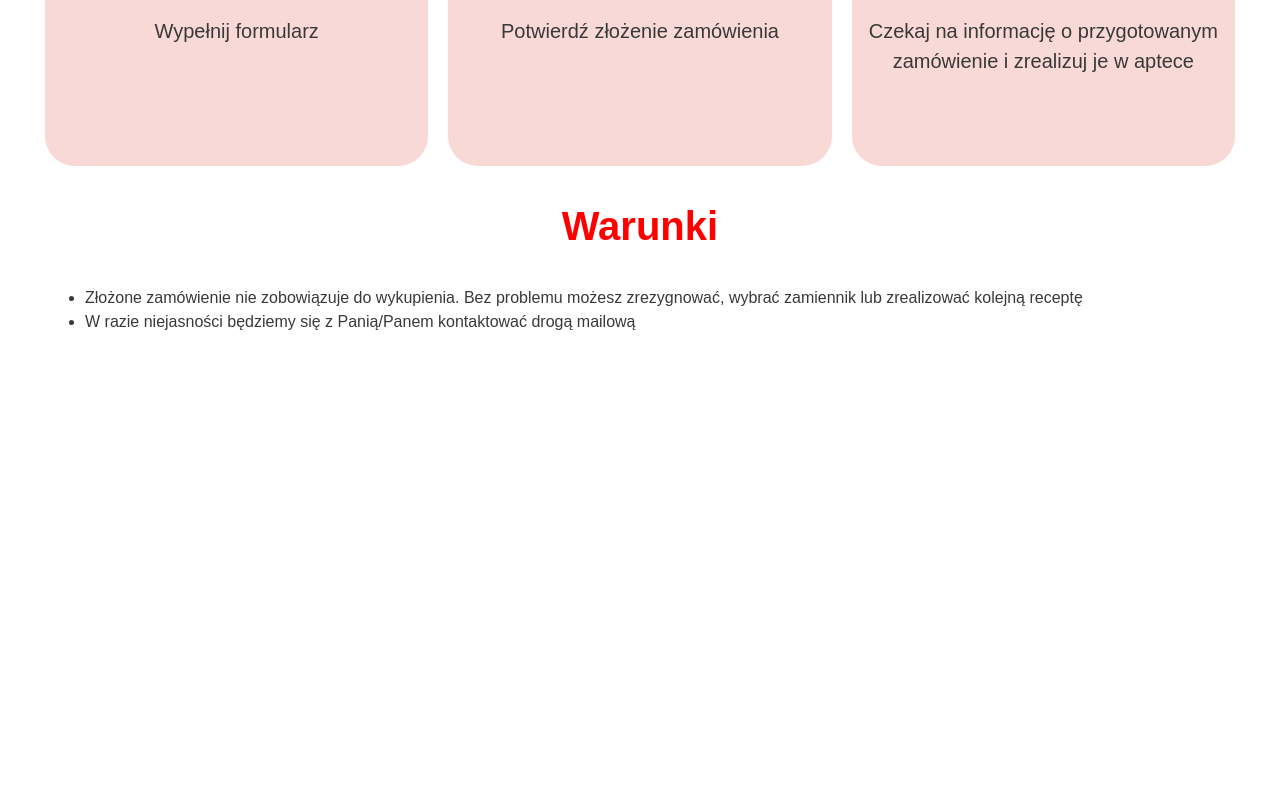
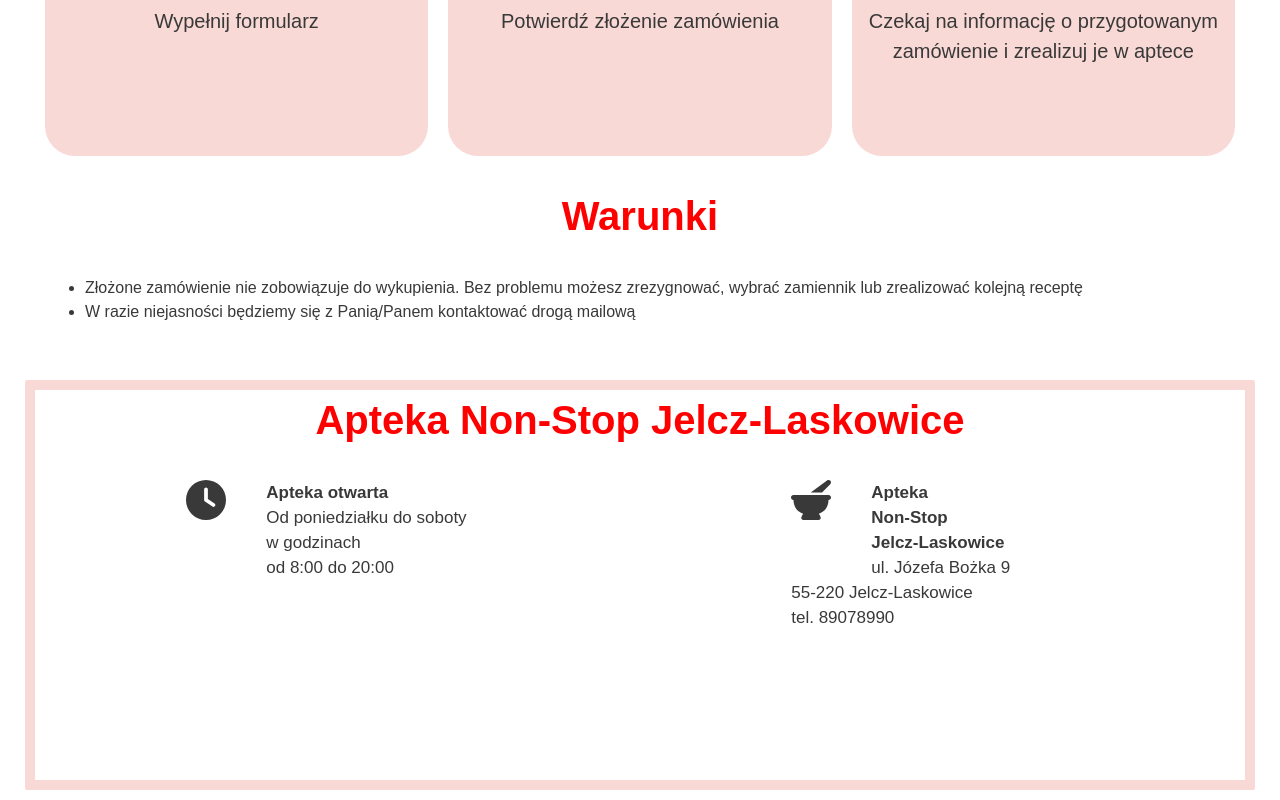
Before and after one commit to AgnieszkaDra/PharmacyWebsite-React, a React (Create React App) app: page / in a window 1280 px wide. Shown: the part 1190-1990 px from the top of the page. Before the commit the page ends 1580 px from the top, so only its background shows below. Built offline with nearby package versions, Linux system fonts and the light colour scheme.

Commit message:
add section fourth

```diff
--- a/src/App.js
+++ b/src/App.js
@@ -9,6 +9,7 @@ import Section from './components/Section/Section'
 import SectionFirst from './components/Sections/SectionFirst/SectionFirst'
 import SectionSecond from './components/Sections/SectionSecond/SectionSecond'
 import SectionThird from './components/Sections/SectionThird/SectionThird'
+import SectionFourth from './components/Sections/SectionFourth/SectionFourth'
 
 
 export class App extends React.Component {
@@ -61,21 +62,15 @@ export class App extends React.Component {
         <Main
           className={'container'}
         >
-          <Section
+          <SectionFirst
             className={'section section--first'}
           >
-            <SectionFirst
-              className={'border--pink'}
-            >
-            </SectionFirst>
-          </Section>
-          <Section
+          </SectionFirst>
+          <SectionSecond
             className={'section section--second'}
           >
-            <SectionSecond
-            >
-            </SectionSecond>
-          </Section>
+          </SectionSecond>
+
           <Section
             className={'section section--third'}
           >
@@ -90,11 +85,11 @@ export class App extends React.Component {
             </SectionThird>
 
           </Section>
-          <Section
+          <SectionFourth
             className={'section--fourth'}
           >
 
-          </Section>
+          </SectionFourth>
         </Main>
       </div>
     )
--- a/src/components/Sections/SectionFirst/SectionFirst.js
+++ b/src/components/Sections/SectionFirst/SectionFirst.js
@@ -1,6 +1,7 @@
 import React from 'react'
 import PropTypes from 'prop-types'
 import Typography from '../../Typography/Typography'
+import Section from '../../Section/Section'
 // import variables from '../../../styles/abstracts'
 // import styles from '../../../styles/abstracts/_export.module.scss'
 import classes from './styles.module.css'
@@ -13,11 +14,12 @@ export const SectionFirst = (props) => {
 
   return (
     <>
-      <div
+      <section
         className={`${classes.root}${className ? ` ${className}` : ''}`}
         {...otherProps}
       >
-        <Typography
+        <div className='border--pink'>
+            <Typography
           variant={'h2'}
           color={'red'} ///how to import from abstarcts
           className={classes.h2}
@@ -36,12 +38,16 @@ export const SectionFirst = (props) => {
             Złóż zamówienie
           </a>
         </button>
-      </div>
-      <div
+        </div>
+
+
+        <div
         className={`${classes.mobileNone}${className ? ` ${className}` : ''}`}
         {...otherProps}
       >
       </div>
+      </section>
+
     </>
 
   )
--- /dev/null
+++ b/src/components/Sections/SectionFourth/SectionFourth.js
@@ -0,0 +1,71 @@
+import React from 'react'
+import PropTypes from 'prop-types'
+import Typography from '../../Typography/Typography'
+import { FontAwesomeIcon } from '@fortawesome/react-fontawesome'
+import { faClock } from '@fortawesome/free-solid-svg-icons'
+import { faMortarPestle } from '@fortawesome/free-solid-svg-icons'
+
+import classes from './styles.module.css'
+
+export const SectionFourth = (props) => {
+  const {
+    className,
+    ...otherProps
+  } = props
+
+  return (
+
+    <section
+      className={`${classes.root}${className ? ` ${className}` : ''}`}
+      {...otherProps}
+    >
+
+      <div className='border--pink'>
+        <Typography
+          variant={'h2'}
+          color={'red'}
+          className={classes.h2}
+        >
+          {'Apteka Non-Stop Jelcz-Laskowice'}
+        </Typography>
+        <div className={classes.boxContainer}>
+          <div className={classes.box}>
+            <FontAwesomeIcon icon={faClock} className={classes.icon} />
+            <strong>Apteka otwarta</strong>
+            <br></br>
+            Od poniedziałku do soboty
+            <br></br>
+            w godzinach
+            <br></br>
+            od < span > 8:00 do 20:00</span >
+          </div >
+          <div className={classes.box}>
+          <FontAwesomeIcon icon={faMortarPestle} className={classes.icon} />
+            <strong>
+              Apteka
+              <br></br>
+              Non-Stop
+              <br></br>
+              Jelcz-Laskowice
+            </strong>
+            <br></br>
+            ul. Józefa Bożka 9
+            <br></br>
+            55-220 Jelcz-Laskowice
+            <br></br>
+            tel. <span>89078990</span>
+          </div>
+        </div>
+      </div>
+
+
+
+    </section >
+  )
+}
+
+SectionFourth.propTypes = {
+  className: PropTypes.string
+}
+
+export default SectionFourth
--- /dev/null
+++ b/src/components/Sections/SectionFourth/index.js
@@ -0,0 +1,2 @@
+export * from './SectionFourth'
+export { default } from './SectionFourth'
--- /dev/null
+++ b/src/components/Sections/SectionFourth/styles.module.css
@@ -0,0 +1,46 @@
+.root {}
+
+.h2 {
+    text-align: center;
+}
+
+.box {
+    float: left;
+    width: 50%;
+    text-align: left;
+    font-size: 17px;
+    line-height: 25px;
+    padding-left: auto;
+    justify-self: center;
+}
+
+@media(max-width:768px) {
+    .box {
+        display: flex;
+        justify-content: center;
+        align-items: center;
+        flex-direction: column;
+        margin-bottom: 20px;
+        width: 120%;
+    }
+}
+
+.icon {
+    font-size: 40px;
+    float: left;
+    margin-right: 40px;
+    margin-bottom: 50px;
+}
+
+.boxContainer {
+    display: grid;
+    grid-template-columns: 1fr;
+    grid-template-rows: 1fr 1fr;
+}
+
+@media(min-width:768px) {
+    .boxContainer {
+        display: grid;
+        grid-template-columns: 1fr 1fr;
+    }
+}
--- a/src/components/Sections/SectionSecond/SectionSecond.js
+++ b/src/components/Sections/SectionSecond/SectionSecond.js
@@ -65,7 +65,7 @@ export const SectionSecond = (props) => {
   }
 
   return (
-    <div
+    <section
       className={`${classes.root}${className ? ` ${className}` : ''}`}
       {...otherProps}
     >
@@ -81,7 +81,7 @@ export const SectionSecond = (props) => {
           return renderListItem(element, index)
         })}
       </div>
-    </div>
+    </section>
   )
 }
 
```
